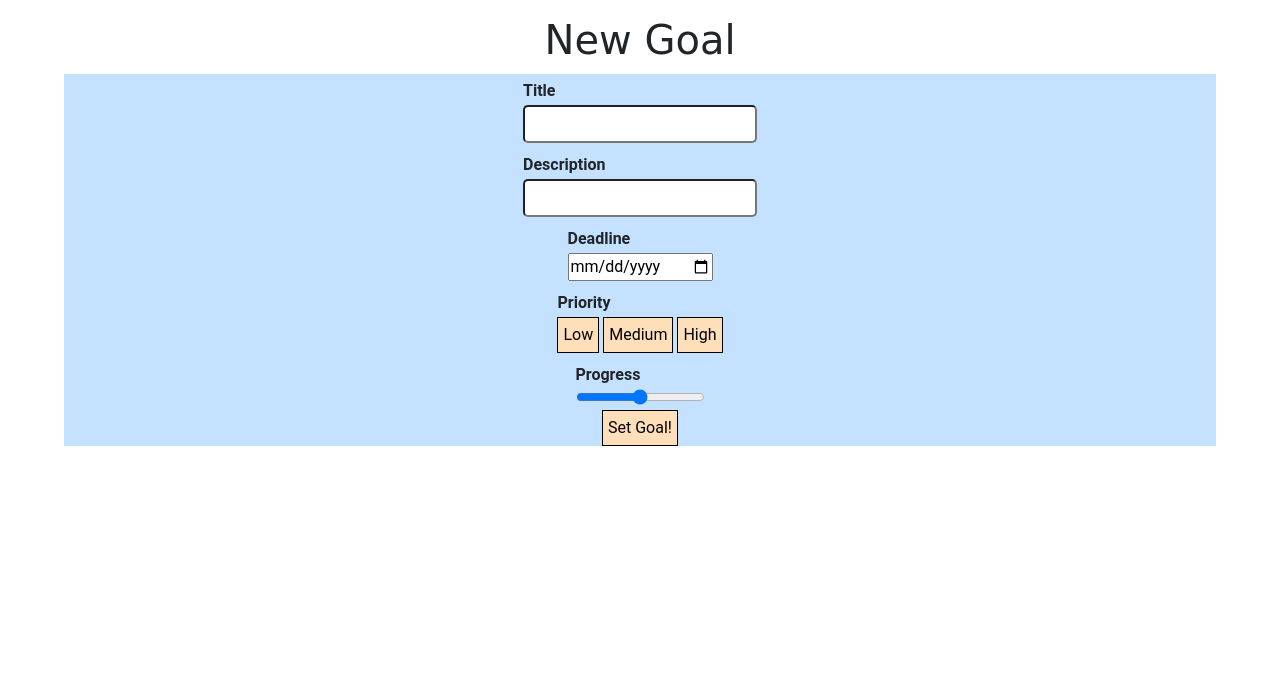
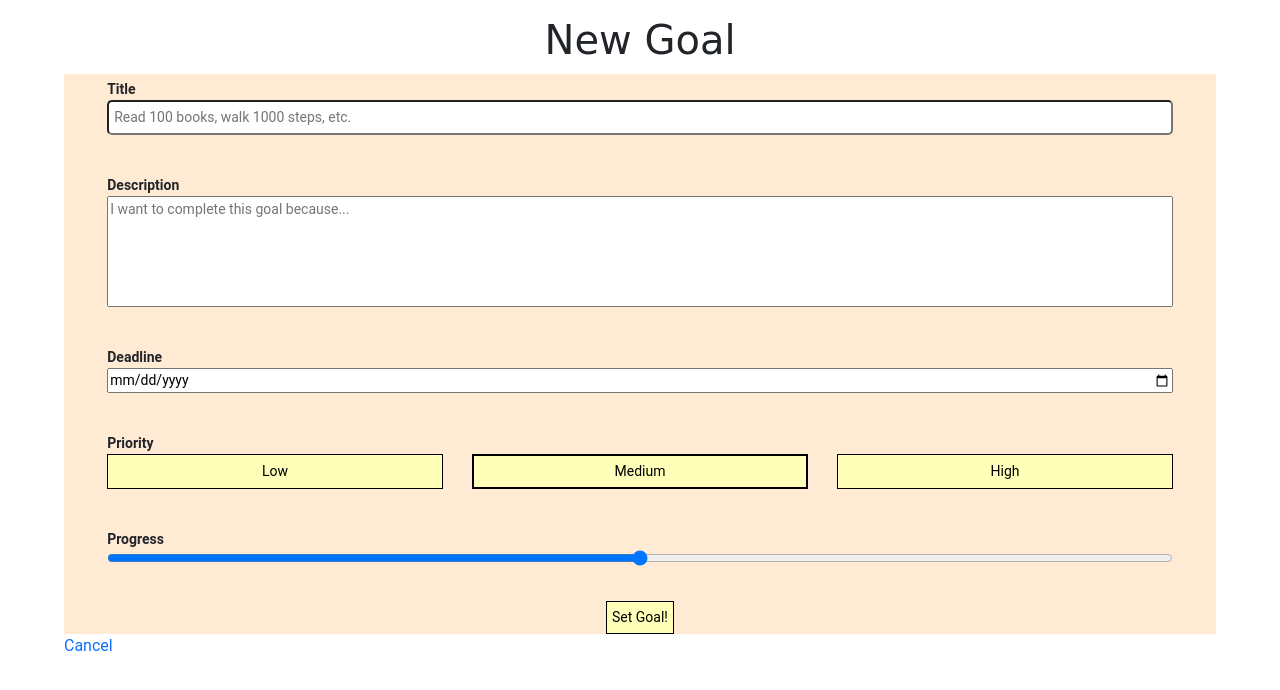
Before and after one commit to bwilkins96/Goal_e, a Django app: page /newGoal in a window 1280 px wide. Shown: the part 55-745 px from the top of the page. Run offline with Django 4.2, Linux system fonts and the light colour scheme; some libraries are stand-ins or nearby versions; some web fonts are replaced.

Commit message:
new goal styling

```diff
--- a/goal_e_project/goal_e/static/goal_e/main.css
+++ b/goal_e_project/goal_e/static/goal_e/main.css
@@ -81,6 +81,14 @@ form {
   display: flex;
   flex-direction: column;
   align-items: center;
+  justify-content: space-between;
+  font-size: 14px;
+}
+#goalForm {
+  min-height: 70vh;
+}
+#goalForm button {
+  background-color: #ffffba;
 }
 label {
   font-weight: 600;
@@ -95,19 +103,30 @@ input[type='radio'] {
   height: 17.5px;
   width: 17.5px;
 }
+textarea {
+  resize: none;
+}
 .formEle {
-  display: flex;
-  align-items: center;
-  padding: 5px 0;
-}
-.formTextEle {
   display: flex;
   flex-direction: column;
   padding: 5px 0;
-  max-width: 500px;
+  width: 92.5%;
 }
 .formTextEle > label {
   padding-bottom: 2px;
+}
+#priorityBtns {
+  display: flex;
+  justify-content: space-between;
+}
+#priorityBtns button {
+  width: 31.5%;
+}
+#priorityBtns .selected {
+  border: 2px solid black;
+}
+#cancelBtn {
+  margin: 2vh 0 0 5%;
 }
 .message {
   font-weight: 600;
--- a/goal_e_project/goal_e/static/goal_e/main.less
+++ b/goal_e_project/goal_e/static/goal_e/main.less
@@ -10,6 +10,7 @@
 @textBlack: #212529;
 @goldenWidth: 61.8vw;
 @cardWidth: 90%;
+@smallerFont: 14px;
 
 // Mixins
 .fit-content() {
@@ -101,6 +102,16 @@ form {
     display: flex;
     flex-direction: column;
     align-items: center;
+    justify-content: space-between;
+    font-size: @smallerFont;
+}
+
+#goalForm {
+    min-height: 70vh;
+
+    button {
+        background-color: @yellow;
+    }
 }
 
 label {
@@ -118,21 +129,36 @@ input[type='checkbox'], input[type='radio'] {
     width: 17.5px;
 }
 
-.formEle {
-    display: flex;
-    align-items: center;
-    padding: 5px 0;
+textarea {
+    resize: none;
 }
 
-.formTextEle {
+.formEle {
     display: flex;
     flex-direction: column;
     padding: 5px 0;
-    max-width: 500px;
+    width: 92.5%;
 }
 
 .formTextEle > label {
     padding-bottom: 2px;
+}
+
+#priorityBtns {
+    display: flex;
+    justify-content: space-between;
+
+    button {
+        width: 31.5%;
+    }
+
+    .selected {
+        border: 2px solid black;
+    }
+}
+
+#cancelBtn {
+    margin: 2vh 0 0 5%;
 }
 
 // Messages
--- a/goal_e_project/goal_e/templates/goal_e/new_goal.html
+++ b/goal_e_project/goal_e/templates/goal_e/new_goal.html
@@ -3,9 +3,46 @@
 {% block css/js %}
 
     <script>
+        function removePriorityStyles(prev, formEle) {
+            const current = document.querySelector('.selected');
+            current.classList.remove('selected');
+
+            if (prev == 1) {
+                formEle.classList.remove('Low');
+            } else if (prev == 2) {
+                formEle.classList.remove('Medium');
+            } else {
+                formEle.classList.remove('High');
+            }
+        }
+
+        function addPriorityStyles(val, formEle) {
+            if (val == 1) {
+                const lowBtn = document.getElementById('lowBtn');
+                lowBtn.classList.add('selected');
+
+                formEle.classList.add('Low');
+            } else if (val == 2) {
+                const medBtn = document.getElementById('medBtn');
+                medBtn.classList.add('selected');
+
+                formEle.classList.add('Medium');
+            } else {
+                const highBtn = document.getElementById('highBtn');
+                highBtn.classList.add('selected');
+
+                formEle.classList.add('High');
+            }
+        }
+
         function setPriority(val) {
             const priorityInput = document.getElementById('priority');
+            const prevVal = priorityInput.value;
+            const formEle = document.getElementById('goalForm');
+
             priorityInput.value = val;
+            removePriorityStyles(prevVal, formEle);
+            addPriorityStyles(val, formEle);
         }
     </script>
 
@@ -14,36 +51,37 @@
 {% block main %}
     <h1 class="pageTitle">New Goal</h1>
 
-    <form method="post" class="blue">
+    <!-- New Goal Form -->
+    <form method="post" class="Medium" id="goalForm">
         {% csrf_token %}
 
-        <div class="formTextEle">
+        <div class="formEle">
             <label for="title">Title</label>
-            <input type="text" id="title" name="title">
+            <input type="text" id="title" name="title" placeholder="Read 100 books, walk 1000 steps, etc.">
         </div>
 
-        <div class="formTextEle">
+        <div class="formEle">
             <label for="description">Description</label>
-            <input type="text" id="description" name="description">
+            <textarea id="description" name="description" rows="5" placeholder="I want to complete this goal because..."></textarea>
         </div>
 
-        <div class="formTextEle">
+        <div class="formEle">
             <label for="deadline">Deadline</label>
             <input type="date" id="deadline" name="deadline">
         </div>
 
-        <div class="formTextEle">
+        <div class="formEle">
             <label for="priority">Priority</label>
             <div id="priorityBtns">
-                <button type="button" onclick="setPriority(1)">Low</button>
-                <button type="button" onclick="setPriority(2)">Medium</button>
-                <button type="button" onclick="setPriority(3)">High</button>
+                <button type="button" onclick="setPriority(1)" id="lowBtn">Low</button>
+                <button type="button" onclick="setPriority(2)" id="medBtn" class="selected">Medium</button>
+                <button type="button" onclick="setPriority(3)" id="highBtn">High</button>
             </div>
 
             <input type="hidden" id="priority" name="priority" value="2">
         </div>
 
-        <div class="formTextEle">
+        <div class="formEle">
             <label for="progress">Progress</label>
             <input type="range" min="0" max="100" id="progress" name="progress">
         </div>
@@ -51,6 +89,8 @@
         <button type="submit">Set Goal!</button>
     </form>
 
+    <a id="cancelBtn" href="{% url 'goal_e:index' %}">Cancel</a>
+
 {% endblock %}
 
 {% comment %} Remove add button {% endcomment %}
--- a/goal_e_project/goal_e/views.py
+++ b/goal_e_project/goal_e/views.py
@@ -43,7 +43,6 @@ def new_goal(request):
                         deadline=deadline,
                         priority=priority,
                         progress=progress)
-        print(new_goal)
 
         new_goal.save()
         return HttpResponseRedirect(reverse('goal_e:index'))
```
